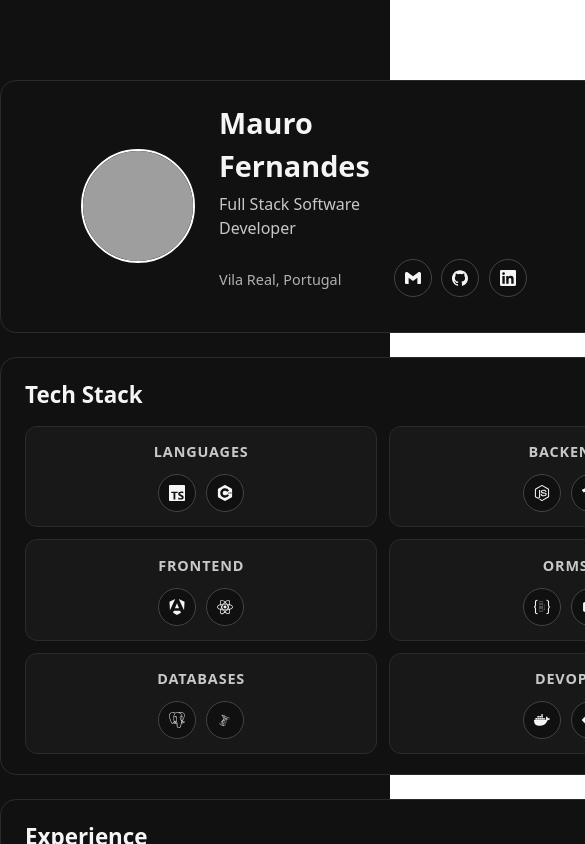
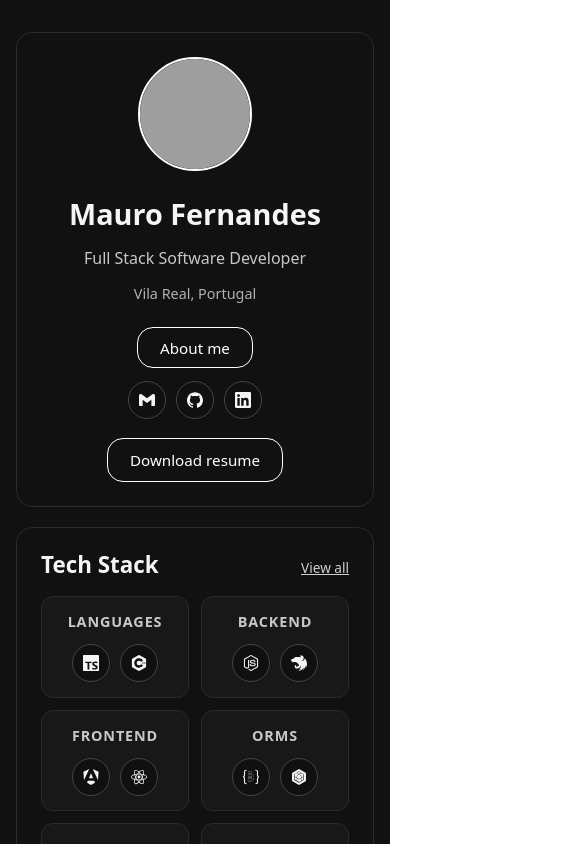
Before and after one commit to Unclouded90/react-resume, a React (Vite) app: page / in a window 390 px wide. Shown: the top 844 px of the page, 585 px wide, since content can reach past the window. Built offline with nearby package versions, Linux system fonts and the light colour scheme; grey boxes are pictures that could not be loaded.

Commit message:
Corrections to mobile

```diff
--- a/index.html
+++ b/index.html
@@ -4,7 +4,7 @@
     <meta charset="UTF-8" />
     <link rel="icon" type="image/svg+xml" href="https://cdn-icons-png.flaticon.com/512/2889/2889666.png" />
     <meta name="viewport" content="width=device-width, initial-scale=1.0" />
-    <title>cv-site</title>
+    <title>Mauro's Portfolio</title>
   </head>
   <body>
     <div id="root"></div>
--- a/src/App.css
+++ b/src/App.css
@@ -75,6 +75,35 @@
             "projects"
             "certificates"
             "achievements";
+        padding: 0 1rem;
+        gap: 1.25rem;
+    }
+
+    .layout-root {
+        align-items: flex-start;
+        padding: 2rem 0 2rem;
+    }
+
+
+    .panel-header {
+        padding: 1.5rem 1rem;
+    }
+}
+
+@media (max-width: 600px) {
+    .panel-overlay-content {
+        width: 94vw;
+        max-height: calc(100vh - 3rem);
+    }
+
+    .panel-overlay-scroll {
+        padding: 1.75rem 1.5rem 1.5rem;
+    }
+
+    .panel-overlay-close {
+        top: 0.75rem;
+        right: 0.75rem;
+        border-radius: 999px;
     }
 }
 
--- a/src/components/HeaderPanel.css
+++ b/src/components/HeaderPanel.css
@@ -123,3 +123,60 @@
     align-items: flex-end;
     gap: 0.75rem;
 }
+
+@media (max-width: 900px) {
+    .header-panel-container {
+        display: flex;
+        flex-direction: column;
+        align-items: center;
+        text-align: center;
+    }
+
+    .header-photo {
+        order: 1;
+        margin-bottom: 0.75rem;
+    }
+
+    .header-name {
+        order: 2;
+        margin: 0.25rem 0;
+    }
+
+    .header-job {
+        order: 3;
+        margin: 0.15rem 0;
+    }
+
+    .header-location {
+        order: 4;
+        margin: 0.15rem 0 0.6rem;
+    }
+
+    .about-me-row,
+    .header-actions,
+    .cv-button-row {
+        order: 5;
+        width: 100%;
+        display: flex;
+        justify-content: center;
+        align-items: center;
+        margin: 0.5rem auto 0;
+        align-self: center;
+    }
+
+    .header-actions {
+        order: 6;
+        gap: 0.75rem;
+    }
+
+    .header-icon-row {
+        padding-right: 0;
+        justify-content: center;
+        width: 100%;
+    }
+
+    .cv-button-row {
+        order: 7;
+        margin-top: 0.9rem;
+    }
+}
--- a/src/index.css
+++ b/src/index.css
@@ -25,9 +25,9 @@
 
 body {
     margin: 0;
-    min-width: 320px;
-    min-height: 100vh;
-    background-color: #111111;
+    padding: 0;
+    max-width: 100%;
+    overflow-x: hidden;
 }
 
 #root {
@@ -50,9 +50,11 @@
     cursor: pointer;
     transition: border-color 0.25s;
 }
+
 button:hover {
     border-color: #646cff;
 }
+
 button:focus,
 button:focus-visible {
     outline: 4px auto -webkit-focus-ring-color;
@@ -63,9 +65,11 @@
         color: #213547;
         background-color: #ffffff;
     }
+
     a:hover {
         color: #747bff;
     }
+
     button {
         background-color: #f9f9f9;
     }
```
Lines whose indentation alone changed are shown as unchanged.
